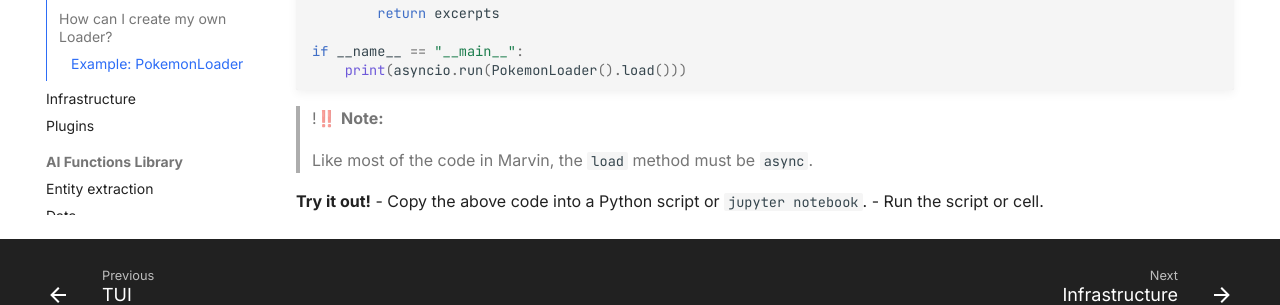
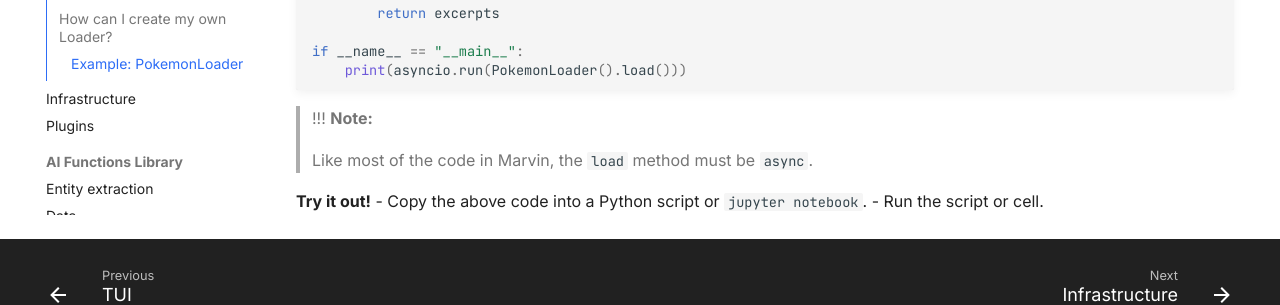
Before and after one commit to PrefectHQ/marvin, an MkDocs documentation site: the page built from docs/guide/concepts/loaders_and_documents.md, in a window 1280 px wide and 900 px high, scrolled down 3316 px. Shown: the part 505-810 px from the top of the window. Built offline with MkDocs 1.6.1 and Material for MkDocs 9.7.7, drawn with Linux system fonts in a browser that asks for light colours; comment, search, counter and statistics services are not loaded.

Commit message:
fix admonition exclamation points

````diff
--- a/docs/guide/concepts/loaders_and_documents.md
+++ b/docs/guide/concepts/loaders_and_documents.md
@@ -168,7 +168,7 @@ class PokemonLoader(Loader):
 if __name__ == "__main__":
     print(asyncio.run(PokemonLoader().load()))
 ```
-> !‼️ **Note:**
+> !!! **Note:**
 >
 > Like most of the code in Marvin, the `load` method must be `async`.
 
````
